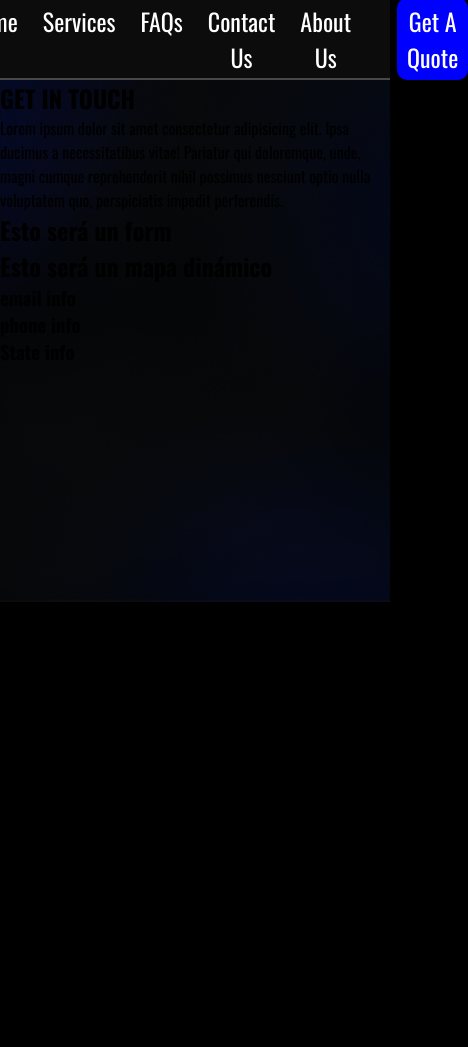
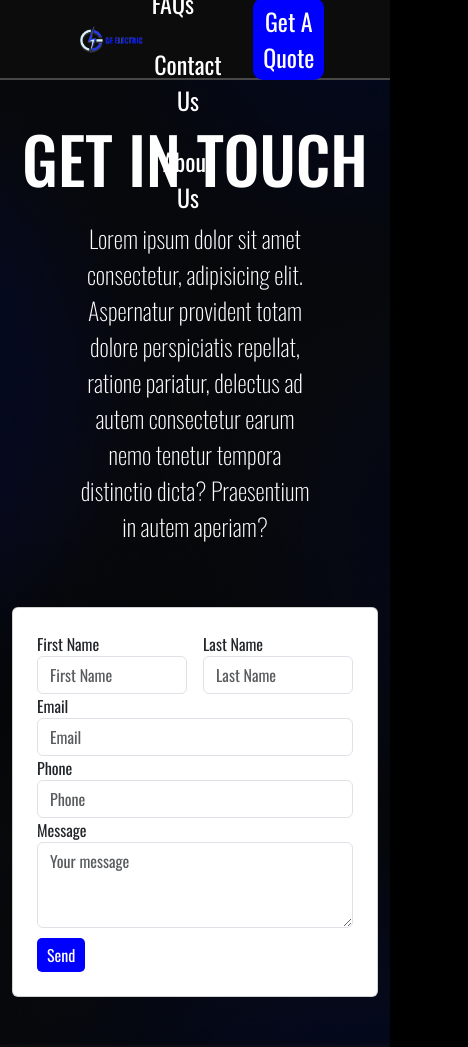
Before and after one commit to Andresfsalai/primera-pagina, a plain HTML site: page pages/contact.html in a window 390 px wide. Shown: the whole page, 468 px wide, since content can reach past the window. Before the commit the page ends 844 px from the top, so only its background shows below. Drawn offline with nearby package versions, Linux system fonts and the light colour scheme.

Commit message:
Se agregó bootstrap en la página de Contact Us, adicionalmente, y se empezó a trabajar en responsive // Aún faltan continuar de usar los mediaQ para el resto del website, especial enfasis en el header. Creación de formulario con Bootstrap

```diff
--- a/css/styles.css
+++ b/css/styles.css
@@ -410,6 +410,41 @@ nav li a{
     font-weight: lighter;
 }
 
+@media (max-width: 768px) {
+    .abtUno {
+        flex-direction: column;
+        margin: 20px;
+    }
+    .abtUno h1, .abtUno p {
+        text-align: center;
+        padding: 0;
+    }
+}
+
+@media (max-width: 768px) {
+    .abtDos img {
+        width: 90%;
+        height: auto;
+    }
+}
+
+@media (max-width: 768px) {
+    .abtTres {
+        flex-direction: column;
+        margin: 20px;
+    }
+    .abtTres h1, .abtTres p {
+        text-align: center;
+        padding: 0;
+        margin-right: 0;
+    }
+    .abtTres img {
+        margin-right: 0;
+        width: 90%;
+        height: auto;
+    }
+}
+
 .contenedorServices{
     padding: 100px 80px;
     gap: 30px;
@@ -680,3 +715,42 @@ padding: 0px 20px 0px 0px;
     background-color: #333;
     transform: scale(1.05);
     }
+
+.getInTouchPage{
+    color: white;
+    margin-bottom: 50px;
+}
+
+.tituloContact{
+    margin-top: 40px;
+    font-size: 4rem;
+    text-align: center;
+}
+
+.parrafoContact{
+    font-size: 1.5rem;
+    text-align: center;
+    font-weight: lighter;
+    padding: 15px 80px;
+}
+
+.custom-btn{
+    background-color: blue;
+    color: white;
+    font-size: 1rem;
+    font-family: "Oswald", sans-serif;
+    padding: 5px 10px;
+    margin-top: 10px;
+    border-style: none;
+    border-radius: 5px;
+    cursor: pointer;
+    transition: background-color 0.s;
+}
+
+.botonPresentacion:hover {
+    background-color: rgba(0, 30, 197, 0.582);
+    }
+
+    .mt-5{
+        font-size: 1rem;
+    }
--- a/pages/contact.html
+++ b/pages/contact.html
@@ -4,6 +4,7 @@
     <meta charset="UTF-8">
     <meta name="viewport" content="width=device-width, initial-scale=1.0">
     <title>GE Electric Inc</title>
+    <link href="https://cdn.jsdelivr.net/npm/bootstrap@5.3.3/dist/css/bootstrap.min.css" rel="stylesheet" integrity="sha384-QWTKZyjpPEjISv5WaRU9OFeRpok6YctnYmDr5pNlyT2bRjXh0JMhjY6hW+ALEwIH" crossorigin="anonymous">
     <link rel="stylesheet" href="../css/styles.css">
 </head>
 <body>
@@ -26,38 +27,54 @@
     </header>
 
     <main>
-        <section>
-            <div class="contactUs">
-                <h1>GET IN TOUCH</h1>
-                <p>Lorem ipsum dolor sit amet consectetur adipisicing elit. Ipsa ducimus a necessitatibus vitae! Pariatur qui doloremque, unde, magni cumque reprehenderit nihil possimus nesciunt optio nulla voluptatem quo, perspiciatis impedit perferendis.</p>
+
+    <div class="getInTouchPage">
+
+    <div class="preContainer">
+        <h1 class="tituloContact">GET IN TOUCH</h1>
+        <p class="parrafoContact">Lorem ipsum dolor sit amet consectetur, adipisicing elit. Aspernatur provident totam dolore perspiciatis repellat, ratione pariatur, delectus ad autem consectetur earum nemo tenetur tempora distinctio dicta? Praesentium in autem aperiam?</p>
+    </div>
+        <div class="container mt-5">
+            <div class="row justify-content-center">
+                <div class="col-md-6">
+                    <div class="card p-4">
+                    <form>
+                        <div class="form-row">
+                        <div class="row g-3">
+                            <div class="col">
+                            <label for="firstName">First Name</label>
+                            <input type="text" class="form-control" id="firstName" placeholder="First Name" aria-label="First name">
+                            </div>
+                            <div class="col">
+                            <label for="lastName">Last Name</label>
+                            <input type="text" class="form-control" id="lastName" placeholder="Last Name" aria-label="Last name">
+                            </div>
+                        </div>
+                        </div>
+                        <label for="email">Email</label>
+                        <div class="form-group">
+                        <input type="email" class="form-control" id="email" placeholder="Email">
+                        </div>
+                        <label for="phone">Phone</label>
+                        <div class="form-group">
+                        <input type="tel" class="form-control" id="phone" placeholder="Phone">
+                        </div>
+                        <label for="message">Message</label>
+                        <div class="form-group">
+                        <textarea class="form-control" id="message" rows="3" placeholder="Your message"></textarea>
+                        </div>
+                        <button type="submit" class="btn custom-btn">Send</button>
+                    </form>
+                    </div>
+                </div>
             </div>
-        </section>
-
-            <div class="mainInfoContainer">
-                <section class="infoContainer">
-                    <div>
-                        <h2>Esto será un form</h2>
-                    </div>
-                </section>
-
-                <section class="infoContainer">
-                    <div>
-                        <h2>Esto será un mapa dinámico</h2>
-                    </div>
-                </section>
-
-        <section class="cInfo">
-            <div>
-                <h3>email info</h3>
-                <h3>phone info</h3>
-                <h3>State info</h3>
-            </div>
-        </section>
-
+        </div>
     </main>
 
     <footer>
 
     </footer>
+    <script src="https://cdn.jsdelivr.net/npm/@popperjs/core@2.11.8/dist/umd/popper.min.js" integrity="sha384-I7E8VVD/ismYTF4hNIPjVp/Zjvgyol6VFvRkX/vR+Vc4jQkC+hVqc2pM8ODewa9r" crossorigin="anonymous"></script>
+    <script src="https://cdn.jsdelivr.net/npm/bootstrap@5.3.3/dist/js/bootstrap.min.js" integrity="sha384-0pUGZvbkm6XF6gxjEnlmuGrJXVbNuzT9qBBavbLwCsOGabYfZo0T0to5eqruptLy" crossorigin="anonymous"></script>
 </body>
 </html>
```
Also changed, not shown: index.html (+3 -1 lines), pages/aboutUs.html (+3 -0 lines), pages/faqs.html (+3 -0 lines), pages/services.html (+3 -0 lines), assets/images/getintouchimg.jpg (added), assets/images/location.png (added), assets/images/mail.png (added), assets/images/phone.png (added).
